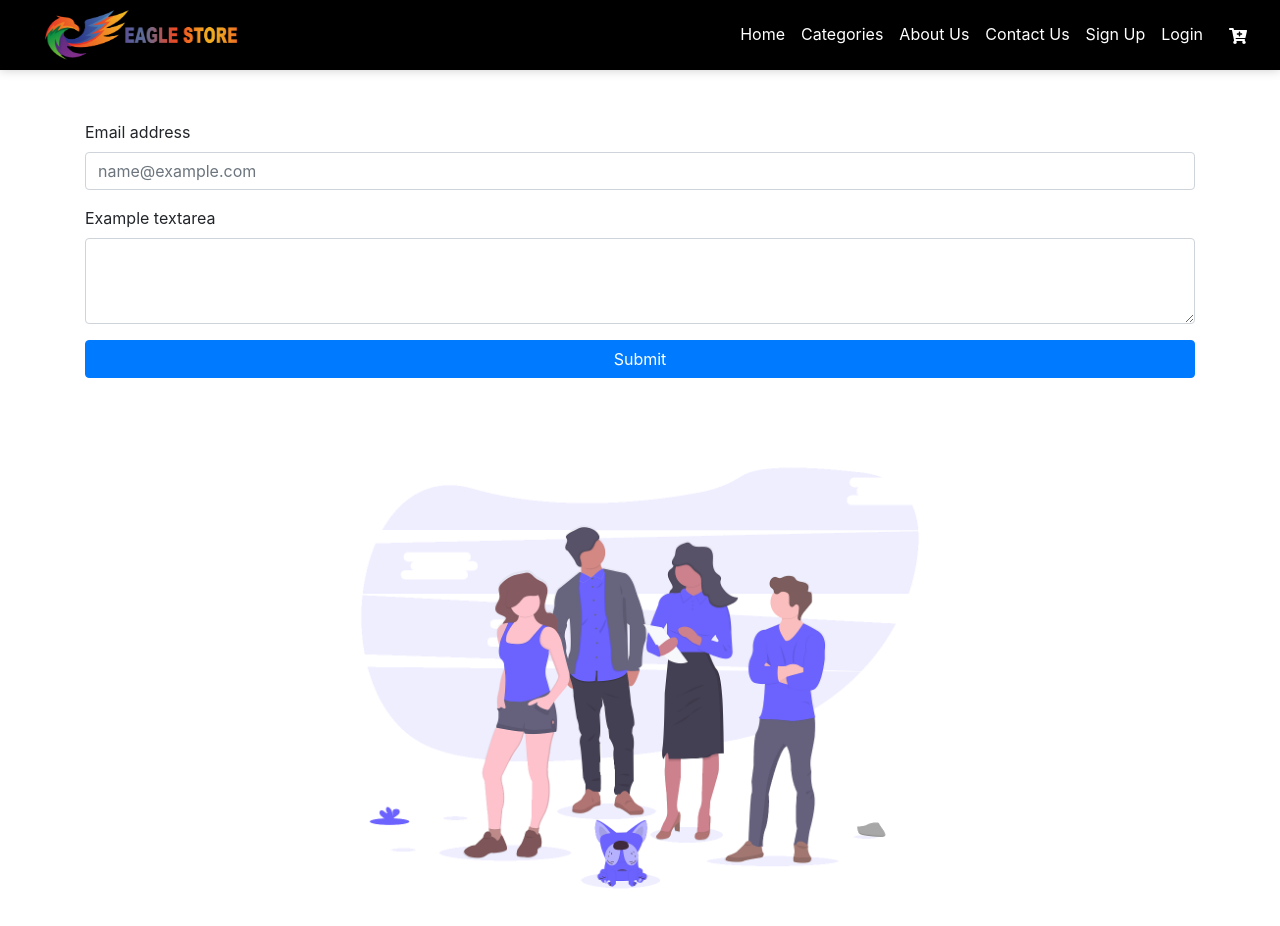
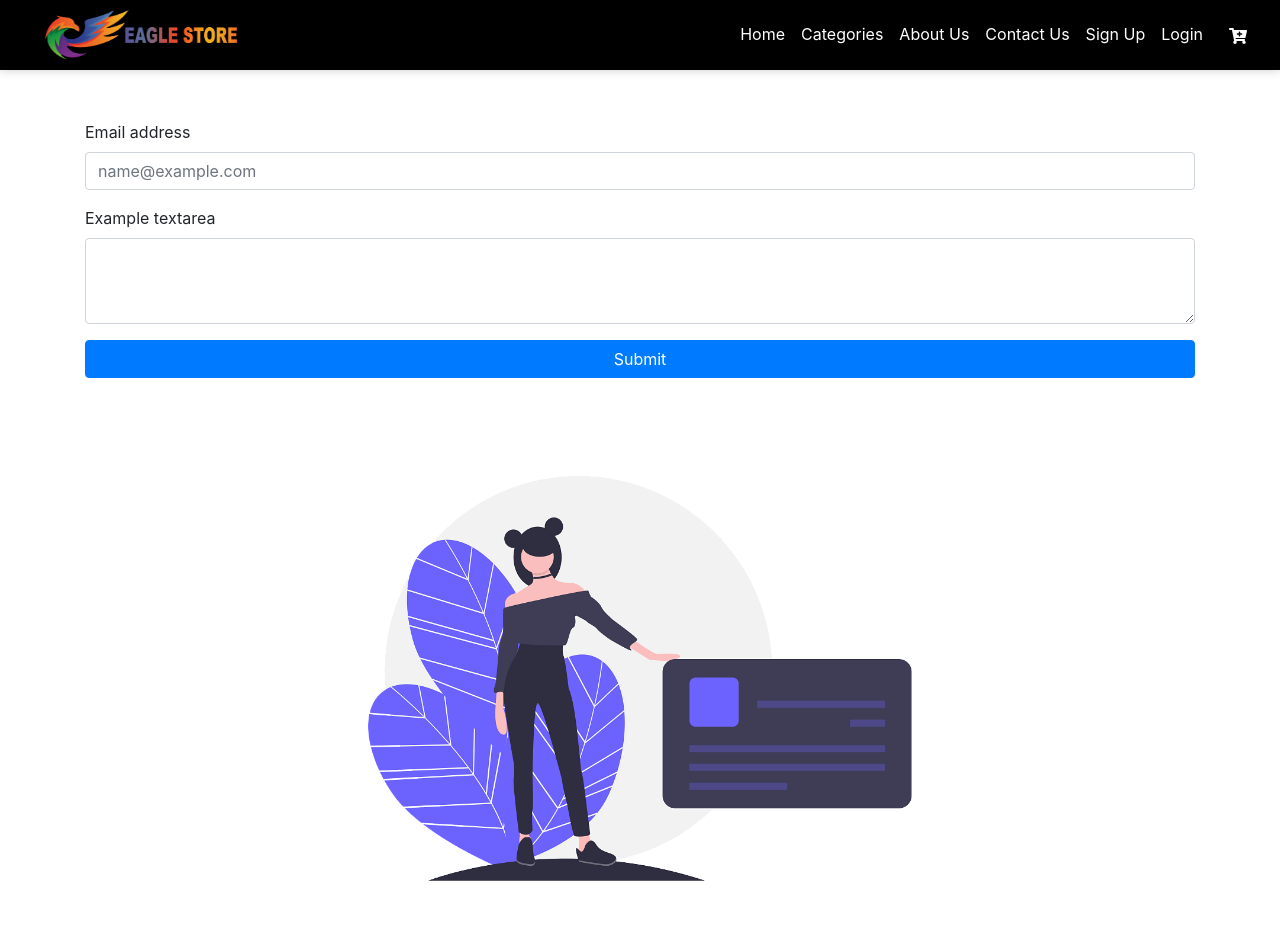
Before and after one commit to AhmedIBrahim1057/EagleStore, an Angular app: page /contactus in a window 1280 px wide. Built offline with nearby package versions, Linux system fonts and the light colour scheme.

Commit message:
first commit

```diff
--- a/src/app/aboutus/aboutus.component.html
+++ b/src/app/aboutus/aboutus.component.html
@@ -10,7 +10,7 @@
             </div>
 
             <div class="col-12 image">
-                <img src="../../assets/images/aboutus.png" alt="">
+                <img src="./assets/images/aboutus.png" alt="">
             </div>
 
         </div>
--- a/src/app/app.component.html
+++ b/src/app/app.component.html
@@ -1,7 +1,7 @@
 
 <nav class="navbar navbar-expand-lg navbar-light bg-light">
     <div class="container-fluid">
-        <a routerLink="/" class="logo"><img src="../assets/images/logo.png" alt=""></a>
+        <a routerLink="/" class="logo"><img src="./assets/images/logo.png" alt=""></a>
         <button class="btn btn-info d-inline-block d-lg-none ml-auto" type="button" data-toggle="collapse" data-target="#navbarSupportedContent" aria-controls="navbarSupportedContent" aria-expanded="false" aria-label="Toggle navigation">
             <i class="fas fa-align-justify"></i>
         </button>
--- a/src/app/contactus/contactus.component.html
+++ b/src/app/contactus/contactus.component.html
@@ -14,7 +14,7 @@
             </form>
         </div>
         <div class="col-12 image">
-            <img src="../../assets/images/aboutus.png" alt="">
+            <img src="./assets/images/contactus.png" alt="">
         </div>
     </div>
 </div>
```
Also changed, not shown: src/assets/images/contactus.png (added).
